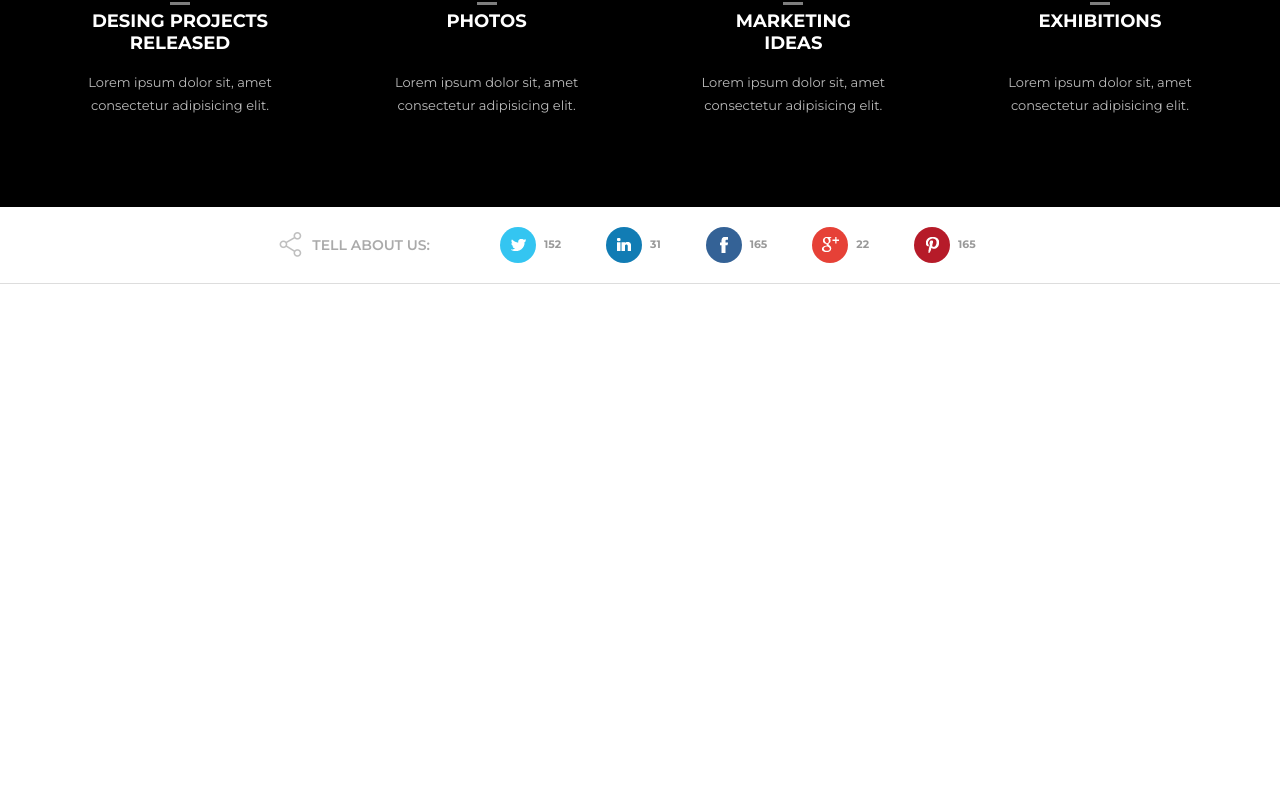
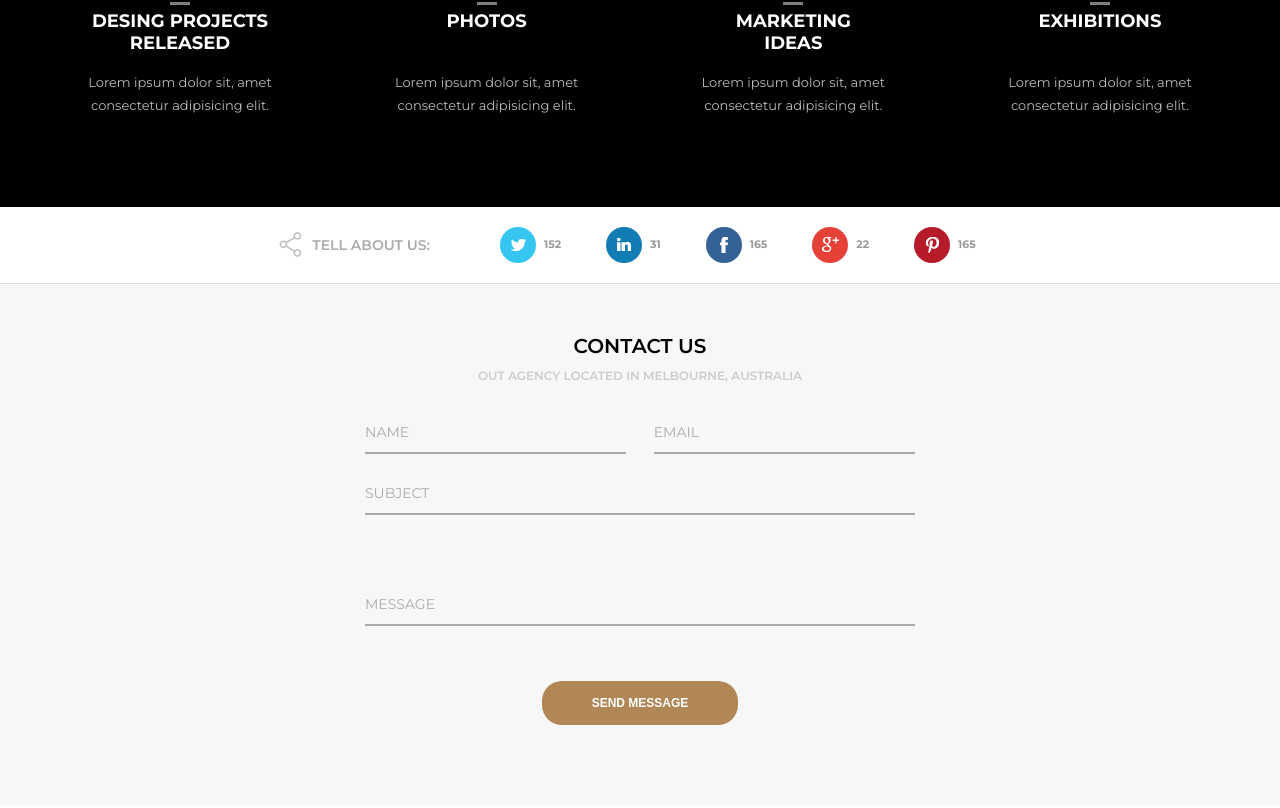
Before and after one commit to devnaano/projetoawax, a plain HTML site: page index.html in a window 1280 px wide. Shown: the part 5412-6220 px from the top of the page. Drawn offline with Linux system fonts and the light colour scheme.

Commit message:
adding Contact section with form and styling them + javascript

```diff
--- a/assets/css/style.css
+++ b/assets/css/style.css
@@ -778,3 +778,81 @@ header {
     color: #999;
     font-weight: bold;
 }
+
+
+
+
+
+
+.section-contact {
+    display: flex;
+    justify-content: center;
+    margin-bottom: 30px;
+}
+.section-contact form {
+    width: 550px;
+    display: grid;
+    grid-template-columns: repeat(2, 1fr);
+    gap: 0 5%;
+}
+#contact .form-area-1,
+#contact .form-area-2,
+#contact .form-area-3,
+#contact .form-area-4 {
+    display: flex;
+    flex-direction: column;
+}
+#contact .form-area-1 label,
+#contact .form-area-2 label,
+#contact .form-area-3 label,
+#contact .form-area-4 label {
+    text-transform: uppercase;
+    font-size: 14px;
+    color: #aaa;
+    margin-bottom: -7px;
+    transition: all linear .3s;
+}
+#contact .form-area-1 input,
+#contact .form-area-2 input,
+#contact .form-area-3 input,
+#contact .form-area-4 input {
+    border: none;
+    background: none;
+    border-bottom: 2px solid #aaa;
+    outline: none;
+    padding: 0 0 3px 1px;
+    color: #555;
+}
+#contact .form-area-3,
+#contact .form-area-4,
+#contact .form-area-5 {
+    grid-column: 1 / 3;
+}
+
+#contact .form-area-1 {
+
+}
+#contact .form-area-1 label {
+
+}
+
+#contact .form-area-2 {
+
+}
+#contact .form-area-3 {
+    margin-top: 30px;
+}
+#contact .form-area-4 {
+    margin-top: 80px;
+}
+#contact .form-area-5 {
+    display: flex;
+    justify-content: center;
+    margin-top: 25px;
+}
+#contact .form-area-5 input {
+    padding: 15px 50px;
+    font-size: 12px;
+    border: none;
+    cursor: pointer;
+}
--- a/assets/js/script.js
+++ b/assets/js/script.js
@@ -0,0 +1,30 @@
+let formInputs = document.querySelectorAll('form input');
+
+formInputs.forEach((input) => {
+    input.addEventListener('focus', changeStyleFocus);
+    input.addEventListener('blur', changeStyleBlur);
+});
+
+function changeStyleFocus(event) {
+    let element = event.target.getAttribute('name');
+    let formLabel = document.querySelector(`form label[for=${element}]`);
+    formLabel.style.marginBottom = '0px';
+    formLabel.style.fontSize = '10px';
+    formLabel.style.color = '#117CB4';
+    event.target.style.borderBottom = '2px solid #117CB4';
+}
+
+function changeStyleBlur(event) {
+    let element = event.target.getAttribute('name');
+    let formLabel = document.querySelector(`form label[for=${element}]`);
+    if (event.target.value === "") {
+        formLabel.style.marginBottom = '-7px';
+        formLabel.style.fontSize = '14px';
+        formLabel.style.color = '#aaa';
+        event.target.style.borderBottom = '2px solid #aaa';
+    } else {
+        formLabel.style.color = '#aaa';
+        event.target.style.borderBottom = '2px solid #aaa';
+    }
+
+}
--- a/index.html
+++ b/index.html
@@ -689,6 +689,35 @@
                 </div>
             </div>
         </section>
+        <section id="contact" class="default light">
+            <div class="section-title">Contact Us</div>
+            <div class="section-desc">Out Agency Located in Melbourne, Australia</div>
+            <div class="section-body">
+                <div class="section-contact">
+                    <form action="POST">
+                        <div class="form-area-1">
+                            <label for="name">Name</label>
+                            <input required type="text" id="name" name="name">
+                        </div>
+                        <div class="form-area-2">
+                            <label for="email">Email</label>
+                            <input required type="email" id="email" name="email">
+                        </div>
+                        <div class="form-area-3">
+                            <label for="subject">Subject</label>
+                            <input required type="text" id="subject" name="subject">
+                        </div>
+                        <div class="form-area-4">
+                            <label for="message">Message</label>
+                            <input required type="text" id="message" name="message">
+                        </div>
+                        <div class="form-area-5">
+                            <input class="button" type="submit" value="SEND MESSAGE">
+                        </div>
+                    </form>
+                </div>
+            </div>
+        </section>
     </main>
     <footer>
 
```
